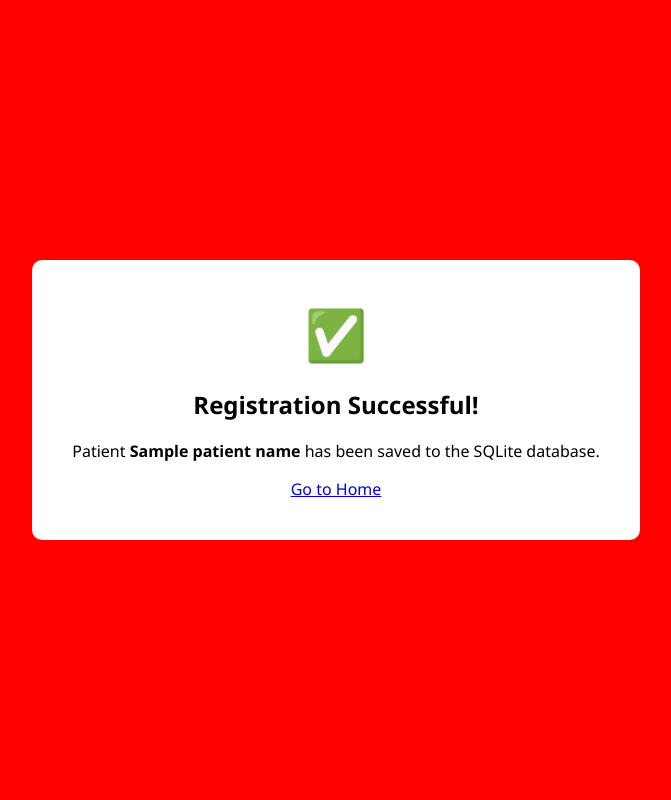
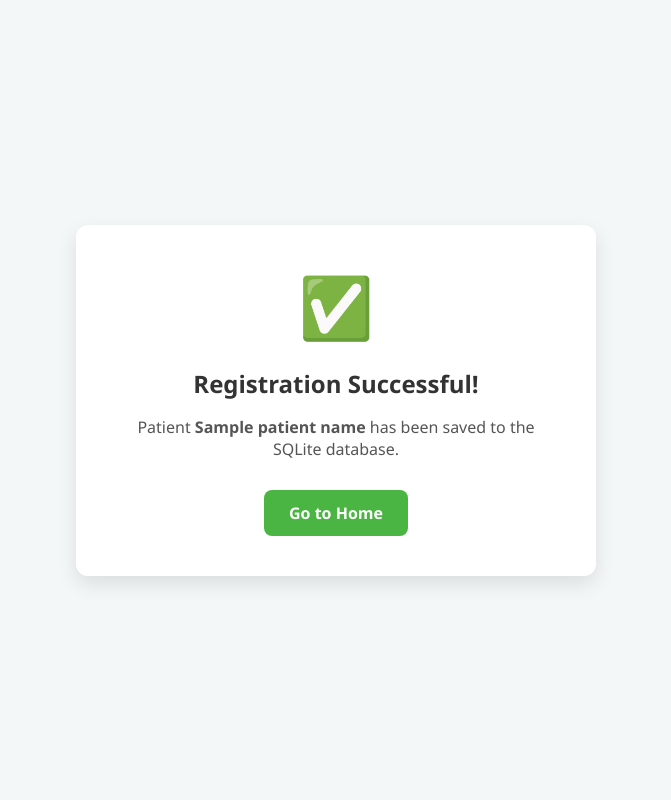
Before and after one commit to poldgzmn/St-Vallejo-Hospital, a Flask app: template templates/success.html in a window 1280 px wide. Shown: the whole page, without its empty margins (304-975 px from the left). Run offline with Flask 3, Linux system fonts and the light colour scheme; the template is opened without the code that fills it: most values are stand-ins (such as "Sample title", 1, 10 or a date in 2020).

Commit message:
Update success.html

```diff
--- a/templates/success.html
+++ b/templates/success.html
@@ -3,7 +3,59 @@
 <head>
     <meta charset="UTF-8">
     <title>Registration Success</title>
-    <link rel="stylesheet" href="{{ url_for('static', filename='styles.css') }}">
+    <style>
+        /* Reset some default styles */
+        body {
+            margin: 0;
+            font-family: 'Segoe UI', Tahoma, Geneva, Verdana, sans-serif;
+            background-color: #f4f7f8;
+            display: flex;
+            justify-content: center;
+            align-items: center;
+            height: 100vh;
+        }
+
+        .success-box {
+            background-color: #fff;
+            padding: 40px 60px;
+            border-radius: 12px;
+            box-shadow: 0 8px 20px rgba(0,0,0,0.1);
+            text-align: center;
+            max-width: 400px;
+        }
+
+        .icon {
+            font-size: 60px;
+            margin-bottom: 20px;
+            color: #4BB543; /* green for success */
+        }
+
+        h2 {
+            margin-bottom: 15px;
+            color: #333;
+        }
+
+        p {
+            margin-bottom: 30px;
+            color: #555;
+            font-size: 16px;
+        }
+
+        .btn-secondary {
+            display: inline-block;
+            text-decoration: none;
+            background-color: #4BB543;
+            color: #fff;
+            padding: 12px 25px;
+            border-radius: 8px;
+            font-weight: bold;
+            transition: background-color 0.3s ease;
+        }
+
+        .btn-secondary:hover {
+            background-color: #3da435;
+        }
+    </style>
 </head>
 <body>
     <div class="success-box">
```
